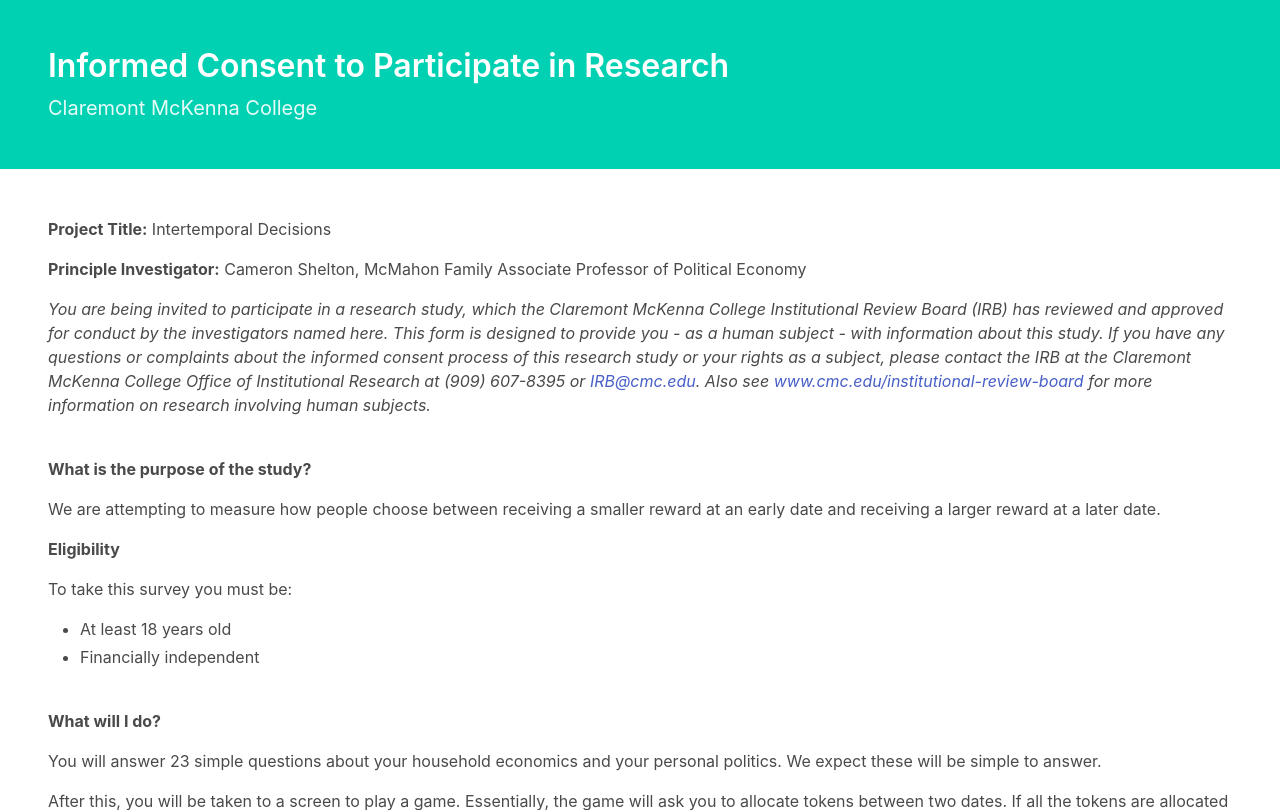
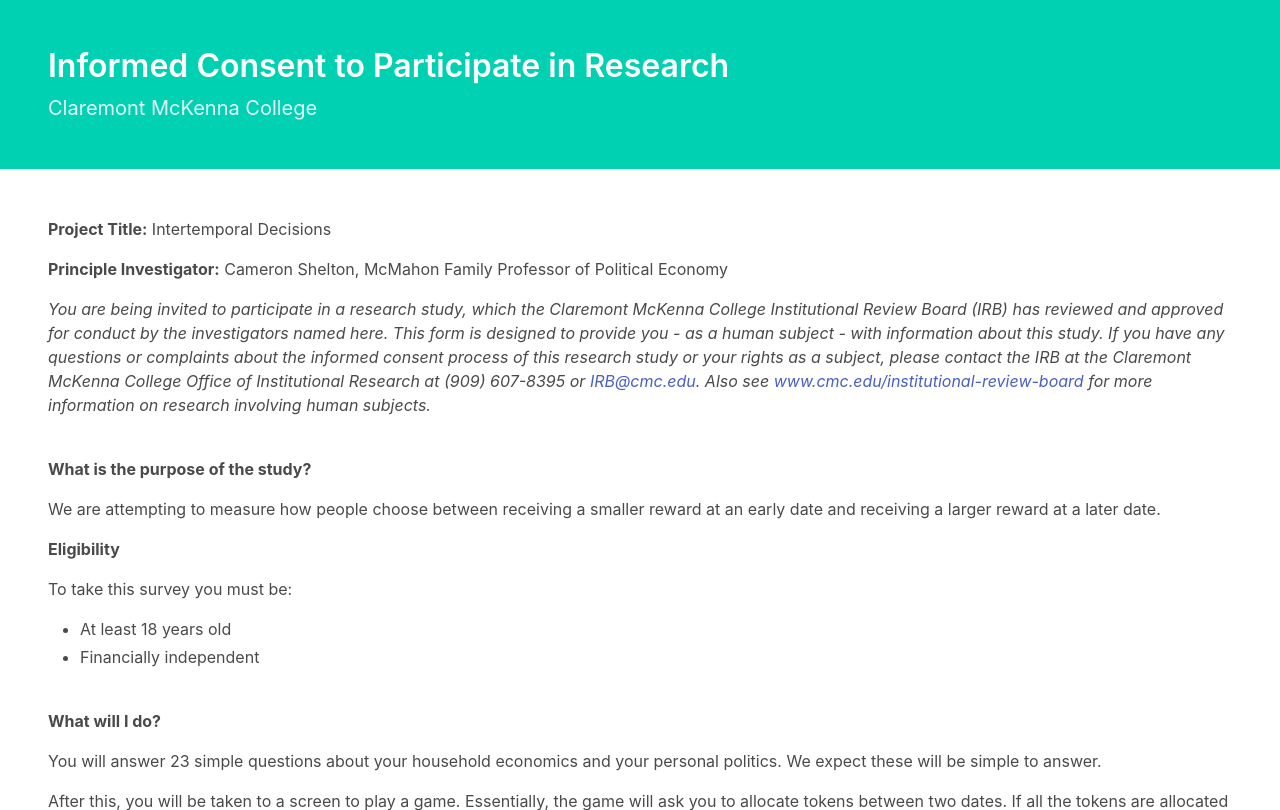
Before and after one commit to nholert/web_annotate, a Flask app: page /landing in a window 1280 px wide. Shown: the top 810 px of the page. Run offline with Flask 2, Linux system fonts and the light colour scheme; a user stored in the database is signed in; some libraries are stand-ins or nearby versions.

Commit message:
Update landing_page.html

```diff
--- a/templates/landing_page.html
+++ b/templates/landing_page.html
@@ -33,7 +33,7 @@
           <b>Project Title:</b> Intertemporal Decisions
         </p>
         <p>
-          <b>Principle Investigator:</b> Cameron Shelton, McMahon Family Associate Professor of Political Economy
+          <b>Principle Investigator:</b> Cameron Shelton, McMahon Family Professor of Political Economy
         </p>
         <p>
           <em>
```
